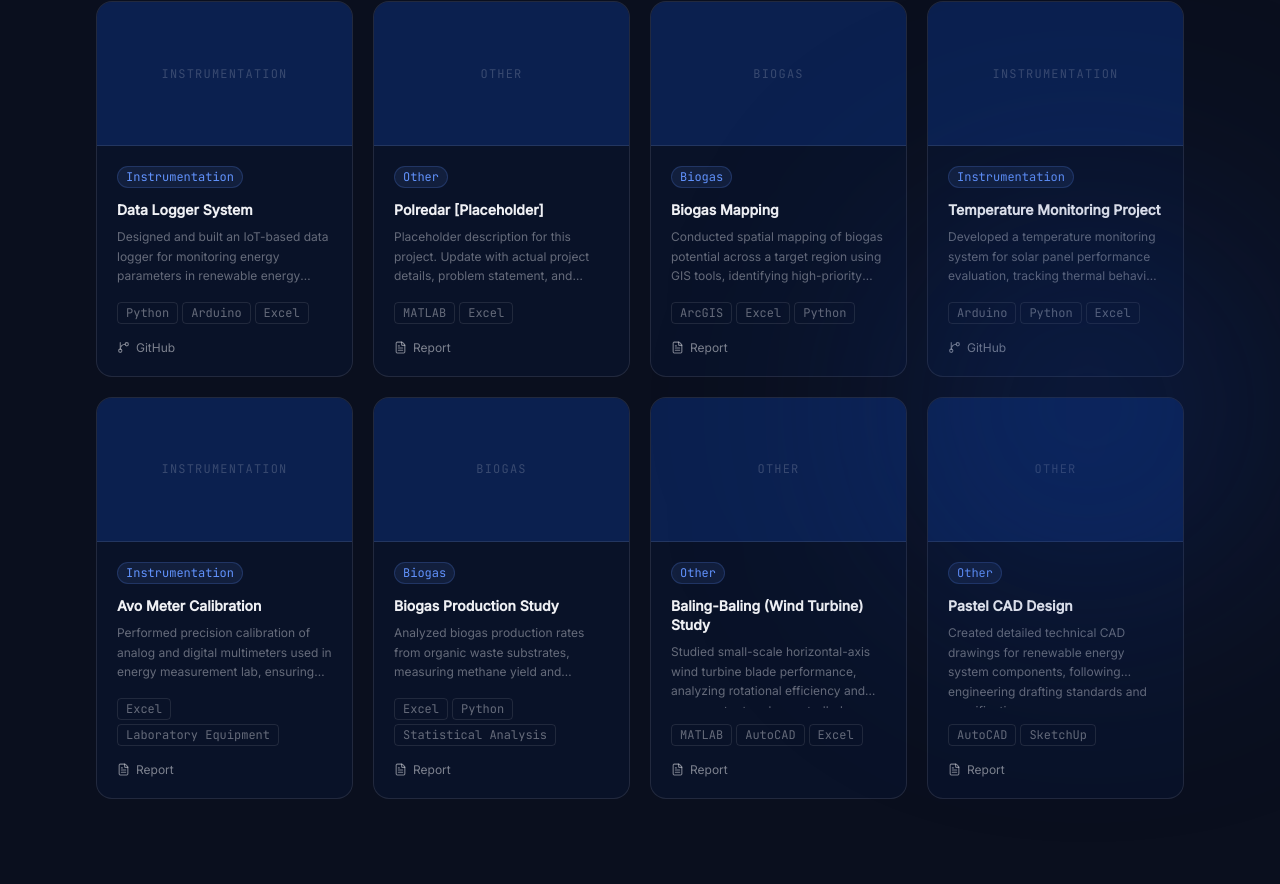
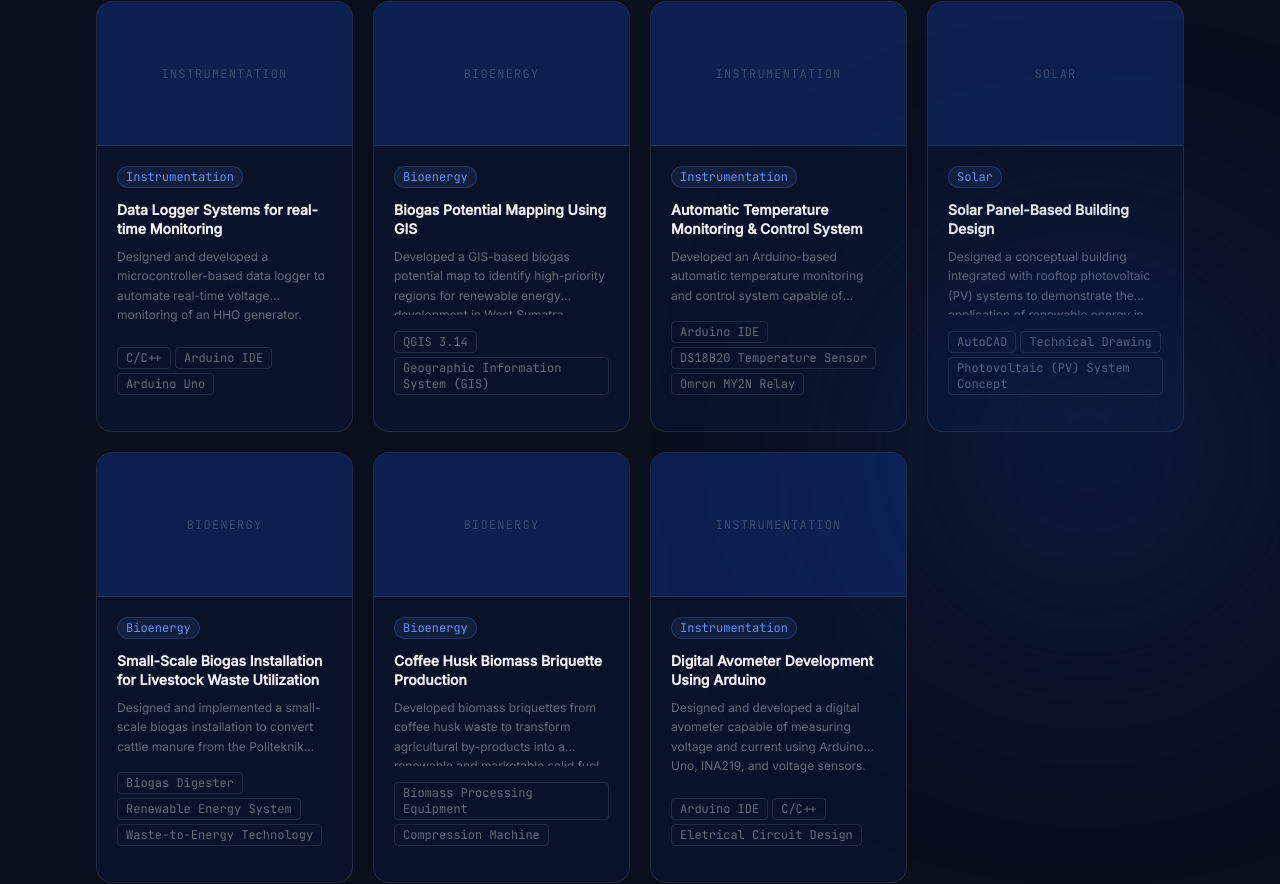
Before and after one commit to rifqiadrianto007/FahrosiNurArif, a Next.js app: page / in a window 1280 px wide. Shown: the part 2015-2899 px from the top of the page. Built offline with nearby package versions, Linux system fonts and the light colour scheme.

Commit message:
project placeholder update

```diff
--- a/src/components/sections/Projects.tsx
+++ b/src/components/sections/Projects.tsx
@@ -10,10 +10,9 @@ type FilterCategory = "All" | Project["category"];
 const categories: FilterCategory[] = [
     "All",
     "Solar",
-    "Biogas",
+    "Bioenergy",
     "Instrumentation",
-    "Mapping",
-    "Other",
+    "Other"
 ];
 
 const fadeUp: Variants = {
@@ -142,42 +141,6 @@ export function Projects() {
                                         </span>
                                     ))}
                                 </div>
-
-                                <div className="flex gap-3 mt-auto">
-                                    {project.github && (
-                                        <a
-                                            href={project.github}
-                                            target="_blank"
-                                            rel="noopener noreferrer"
-                                            className="inline-flex items-center gap-1.5 text-xs text-[#EFF0F4]/50 hover:text-[#C7EF66] transition"
-                                        >
-                                            <GitBranch size={13} />
-                                            GitHub
-                                        </a>
-                                    )}
-                                    {project.report && (
-                                        <a
-                                            href={project.report}
-                                            target="_blank"
-                                            rel="noopener noreferrer"
-                                            className="inline-flex items-center gap-1.5 text-xs text-[#EFF0F4]/50 hover:text-[#C7EF66] transition"
-                                        >
-                                            <FileText size={13} />
-                                            Report
-                                        </a>
-                                    )}
-                                    {project.demo && (
-                                        <a
-                                            href={project.demo}
-                                            target="_blank"
-                                            rel="noopener noreferrer"
-                                            className="inline-flex items-center gap-1.5 text-xs text-[#EFF0F4]/50 hover:text-[#C7EF66] transition"
-                                        >
-                                            <ExternalLink size={13} />
-                                            Demo
-                                        </a>
-                                    )}
-                                </div>
                             </div>
                         </motion.div>
                     ))}
--- a/src/data/projects.ts
+++ b/src/data/projects.ts
@@ -3,10 +3,9 @@
 export interface Project {
   id: string;
   title: string;
-  category: "Solar" | "Biogas" | "Instrumentation" | "Mapping" | "Other";
+  category: "Solar" | "Bioenergy" | "Instrumentation" | "Other";
   description: string;
   tools: string[];
-  github?: string;
   report?: string;
   demo?: string;
   thumbnail: string;
@@ -15,82 +14,65 @@ export interface Project {
 export const projects: Project[] = [
   {
     id: "1",
-    title: "Data Logger System",
+    title: "Data Logger Systems for real-time Monitoring",
     category: "Instrumentation",
     description:
-      "Designed and built an IoT-based data logger for monitoring energy parameters in renewable energy systems, enabling real-time data acquisition and analysis.",
-    tools: ["Python", "Arduino", "Excel"],
-    github: "#",
-    thumbnail: "/images/project-1.jpg",
+      "Designed and developed a microcontroller-based data logger to automate real-time voltage monitoring of an HHO generator.",
+    tools: ["C/C++", "Arduino IDE", "Arduino Uno", "Voltage Sensor Module", "SD Card Module"],
+    thumbnail: "/images/project-1.jpg"
   },
   {
     id: "2",
-    title: "Polredar [Placeholder]",
-    category: "Other",
+    title: "Biogas Potential Mapping Using GIS",
+    category: "Bioenergy",
     description:
-      "Placeholder description for this project. Update with actual project details, problem statement, and outcomes achieved.",
-    tools: ["MATLAB", "Excel"],
-    report: "#",
-    thumbnail: "/images/project-2.jpg",
+      "Developed a GIS-based biogas potential map to identify high-priority regions for renewable energy development in West Sumatra.",
+    tools: ["QGIS 3.14", "Geographic Information System (GIS)"],
+    thumbnail: "/images/project-2.jpg"
   },
   {
     id: "3",
-    title: "Biogas Mapping",
-    category: "Biogas",
+    title: "Automatic Temperature Monitoring & Control System",
+    category: "Instrumentation",
     description:
-      "Conducted spatial mapping of biogas potential across a target region using GIS tools, identifying high-priority areas for renewable energy development.",
-    tools: ["ArcGIS", "Excel", "Python"],
-    report: "#",
-    thumbnail: "/images/project-3.jpg",
+      "Developed an Arduino-based automatic temperature monitoring and control system capable of measuring, displaying, and regulating temperature in real time.",
+    tools: ["Arduino IDE", "DS18B20 Temperature Sensor", "Omron MY2N Relay", "C/C++"],
+    thumbnail: "/images/project-3.jpg"
   },
   {
     id: "4",
-    title: "Temperature Monitoring Project",
-    category: "Instrumentation",
+    title: "Solar Panel-Based Building Design",
+    category: "Solar",
     description:
-      "Developed a temperature monitoring system for solar panel performance evaluation, tracking thermal behavior under varying environmental conditions.",
-    tools: ["Arduino", "Python", "Excel"],
-    github: "#",
-    thumbnail: "/images/project-4.jpg",
+      "Designed a conceptual building integrated with rooftop photovoltaic (PV) systems to demonstrate the application of renewable energy in modern building design.",
+    tools: ["AutoCAD", "Technical Drawing", "Photovoltaic (PV) System Concept"],
+    thumbnail: "/images/project-4.jpg"
   },
   {
     id: "5",
-    title: "Avo Meter Calibration",
-    category: "Instrumentation",
+    title: "Small-Scale Biogas Installation for Livestock Waste Utilization",
+    category: "Bioenergy",
     description:
-      "Performed precision calibration of analog and digital multimeters used in energy measurement lab, ensuring measurement accuracy within industry standards.",
-    tools: ["Excel", "Laboratory Equipment"],
-    report: "#",
-    thumbnail: "/images/project-5.jpg",
+      "Designed and implemented a small-scale biogas installation to convert cattle manure from the Politeknik Negeri Jember livestock farm into renewable cooking fuel.",
+    tools: ["Biogas Digester", "Renewable Energy System", "Waste-to-Energy Technology"],
+    thumbnail: "/images/project-5.jpg"
   },
   {
     id: "6",
-    title: "Biogas Production Study",
-    category: "Biogas",
+    title: "Coffee Husk Biomass Briquette Production",
+    category: "Bioenergy",
     description:
-      "Analyzed biogas production rates from organic waste substrates, measuring methane yield and optimizing digester parameters for maximum output.",
-    tools: ["Excel", "Python", "Statistical Analysis"],
-    report: "#",
-    thumbnail: "/images/project-6.jpg",
+      "Developed biomass briquettes from coffee husk waste to transform agricultural by-products into a renewable and marketable solid fuel.",
+    tools: ["Biomass Processing Equipment", "Compression Machine"],
+    thumbnail: "/images/project-6.jpg"
   },
   {
     id: "7",
-    title: "Baling-Baling (Wind Turbine) Study",
-    category: "Other",
+    title: "Digital Avometer Development Using Arduino",
+    category: "Instrumentation",
     description:
-      "Studied small-scale horizontal-axis wind turbine blade performance, analyzing rotational efficiency and power output under controlled conditions.",
-    tools: ["MATLAB", "AutoCAD", "Excel"],
-    report: "#",
-    thumbnail: "/images/project-7.jpg",
-  },
-  {
-    id: "8",
-    title: "Pastel CAD Design",
-    category: "Other",
-    description:
-      "Created detailed technical CAD drawings for renewable energy system components, following engineering drafting standards and specifications.",
-    tools: ["AutoCAD", "SketchUp"],
-    report: "#",
-    thumbnail: "/images/project-8.jpg",
-  },
+      "Designed and developed a digital avometer capable of measuring voltage and current using Arduino Uno, INA219, and voltage sensors.",
+    tools: ["Arduino IDE", "C/C++", "Eletrical Circuit Design"],
+    thumbnail: "/images/project-7.jpg"
+  }
 ];
```
